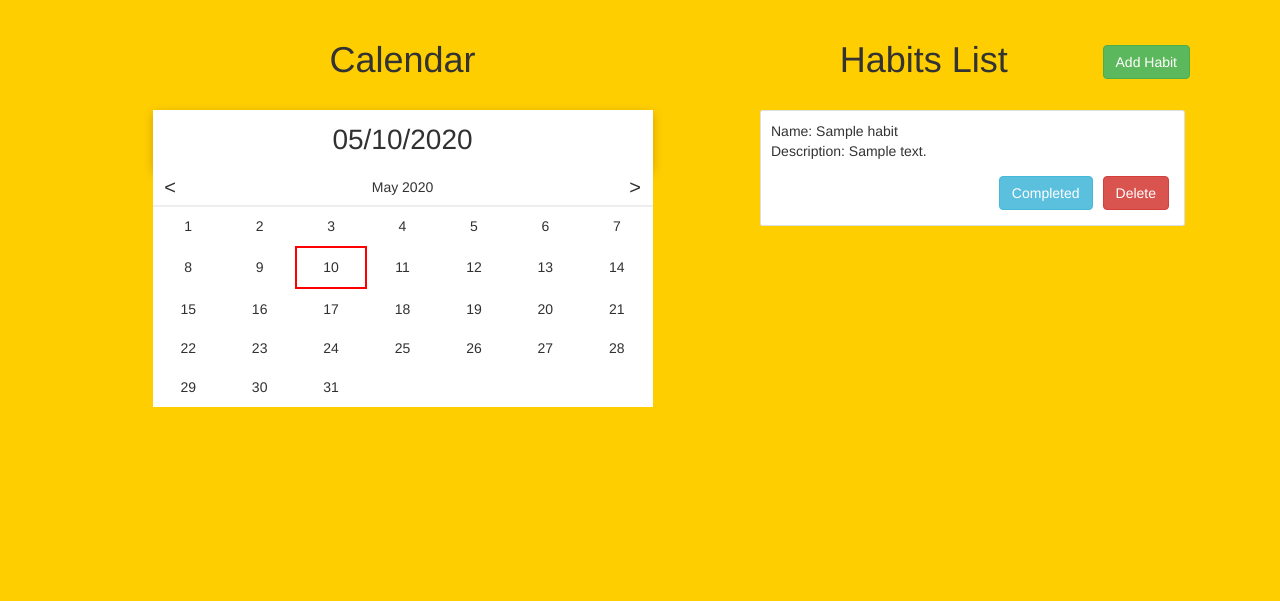
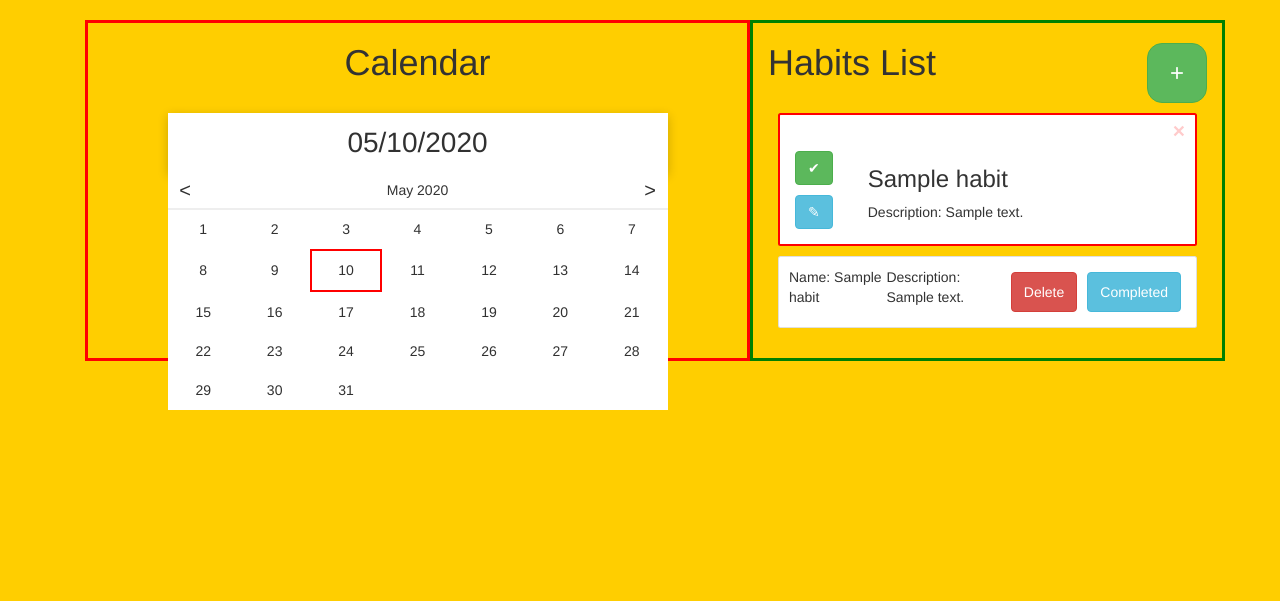
Before and after one commit to ajay-k/HabitTracker, a Django app: page /habits/ in a window 1280 px wide. Shown: the part 62-663 px from the top of the page. Run offline with Django 3.2, Linux system fonts and the light colour scheme; a user stored in the database is signed in; tables that the repository leaves empty hold one stand-in row (values such as "Sample post"); some libraries are stand-ins or nearby versions.

Commit message:
Adds update button

```diff
--- a/main_app/static/css/style.css
+++ b/main_app/static/css/style.css
@@ -9,6 +9,7 @@
 
  .date-picker {
    position: relative;
+   display: flex;
    width: 100%;
    max-width: 500px;
    height: 60px;
@@ -113,10 +114,6 @@ footer {
   text-align: center;
 }
 
-.card{
-  margin: 10px;
-  padding: 10px;
-}
 
 .btn-danger{
   margin:.5rem;
@@ -145,3 +142,78 @@ footer {
   display: flex;
   justify-content: center;
 }
+
+.close {
+    /* display: block; */
+    position:relative;
+    float:right;
+    color: red;
+    top:-5px;
+    /* height: 20px; */
+}
+
+.close:hover {
+  color: red;
+}
+
+.good{
+  border: 3px solid #7FFF00;
+}
+
+.bad{
+  border: 2px solid red;
+}
+
+.card{
+  display: flex;
+  padding: 10px;
+  margin: 10px;
+  /* padding: 10px; */
+}
+
+.card-buttons{
+  /* border: 3px solid purple; */
+  display: flex;
+  flex-direction: column;
+}
+
+.card-content{
+  display: flex;
+  /* border: 3px solid green; */
+}
+
+.card-info{
+  padding-left: 3rem;
+}
+
+.btn-circle.btn-xl {
+  width: 70px;
+  height: 70px;
+  padding: 10px 16px;
+  border-radius: 35px;
+  font-size: 24px;
+  line-height: 1.33;
+}
+
+.btn-circle {
+  width: 60px;
+  height: 60px;
+  padding: 6px 0px;
+  border-radius: 15px;
+  text-align: center;
+  font-size: 24px;
+  line-height: 1.42857;
+}
+
+.calendarContainer{
+  /* display: flex; */
+  border: 3px solid red;
+}
+
+.habitsContainer{
+  border: 3px solid green;
+
+}
+
+.container{
+}
--- a/main_app/templates/habits.html
+++ b/main_app/templates/habits.html
@@ -1,8 +1,9 @@
 {% extends 'base.html' %}
 {% block content %}
 
+<div class="container">
   <div class="row">
-  <div class="col-sm-7 calendarContainer">
+    <div class="col-md-7 calendarContainer">
       <h1 id="calendar-title">Calendar</h1>
       <div class="date-picker">
         <div class="selected-date"></div>
@@ -19,10 +20,11 @@
       </div>
     </div>
 
-  <div class="col-sm-5 habitsContainer">
-    <h1 id="habitTitle">Habits List <a href="{% url 'habit_add' %}"><button type="button" class="btn btn-success float-right" style="margin:.5rem">Add Habit</button></a> </h1>
+    <div class="col-md-5  habitsContainer">
+      <h1 id="habitTitle ">Habits List <a href="{% url 'habit_add' %}"> <button type="button" class="btn btn-success btn-circle float-right">&#43;</button></a> </h1>
         <div class="habitsList">
 
+        </div>
     </div>
   </div>
 </div>
@@ -217,6 +219,22 @@
             </div>
           `; {% endcomment %}
 
+          habitListElement.innerHTML = `
+            <div class="card habitCard-${response.habits[i].id} bad" id="${response.habits[i].id}">
+            <div class="float-right"><button btn-danger data-toggle="collapse" class="close dltBtn-${response.habits[i].id}" >&times </button></div>
+              <div class="card-content">
+                  <div class="card-buttons">
+                              <button type="button" class="btn btn-success float-left completeBtn-${response.habits[i].id}" style="margin:.5rem">&#10004 </button>
+                              <a href="update/${response.habits[i].id}"><button type="button" class="btn btn-info float-left updateBtn-${response.habits[i].id}"> &#9998 </button></a>
+                  </div>
+                  <div class="card-info">
+                      <span class="card-title"><h3>${response.habits[i].name} </h3></span>
+                      <p>Description: ${response.habits[i].description}</p>
+                  </div>
+              </div>
+            </div>
+          `;
+
           let habitCardDiv = document.createElement('div')
           habitCardDiv.setAttribute('class', `card habitCard-${response.habits[i].id}`);
           habitListElement.appendChild(habitCardDiv)
--- a/main_app/urls.py
+++ b/main_app/urls.py
@@ -5,7 +5,7 @@ urlpatterns = [
     path('', views.home, name='home'),
     path('habits/', views.habits_index, name='index'),
     path('habits/add/', views.habit_add, name ='habit_add'),
-    path('habit/update/<int:habit_id>', views.habit_update, name='habit_update'),
+    path('habits/update/<int:habit_id>', views.habit_update, name='habit_update'),
     path('habit/delete/', views.habit_delete, name='habit_delete'),
     path('habit/complete/', views.habit_complete, name='habit_complete'),
     path('habits/check_complete/', views.check_complete, name='check_complete'),
```
Lines whose indentation alone changed are shown as unchanged.
